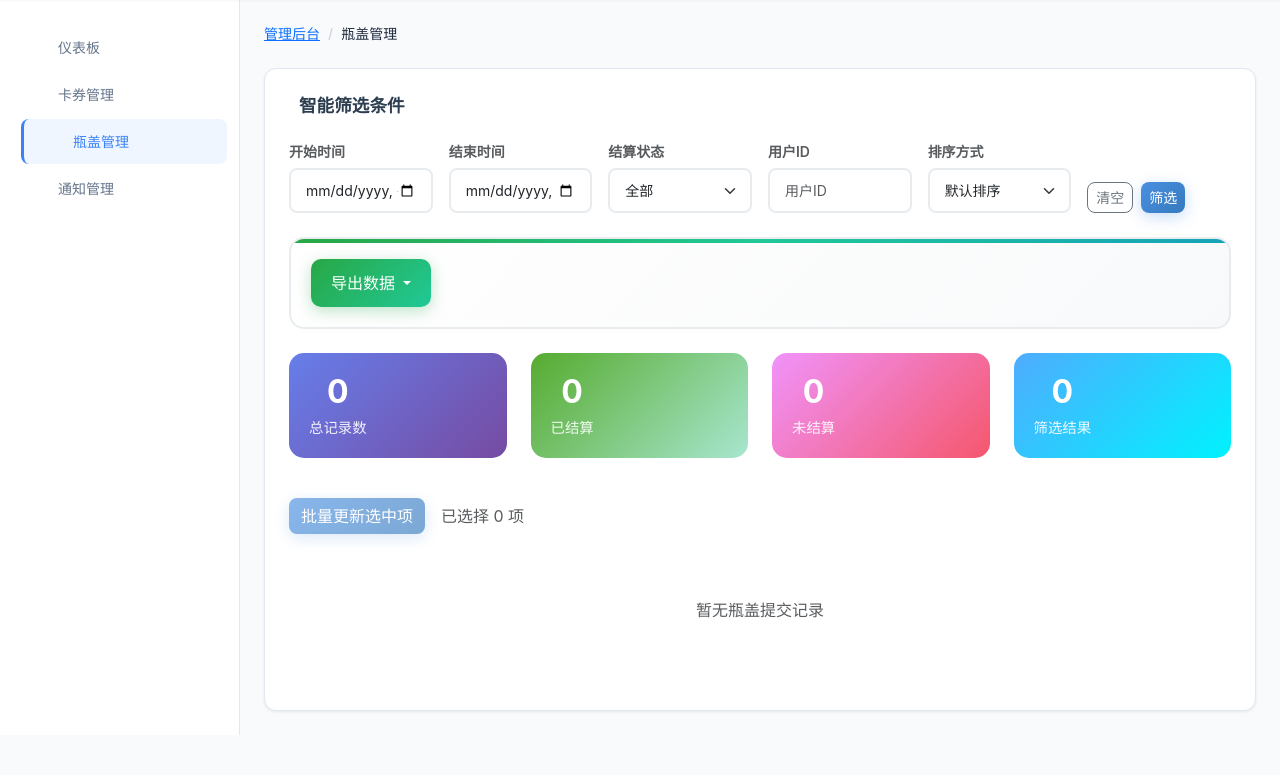
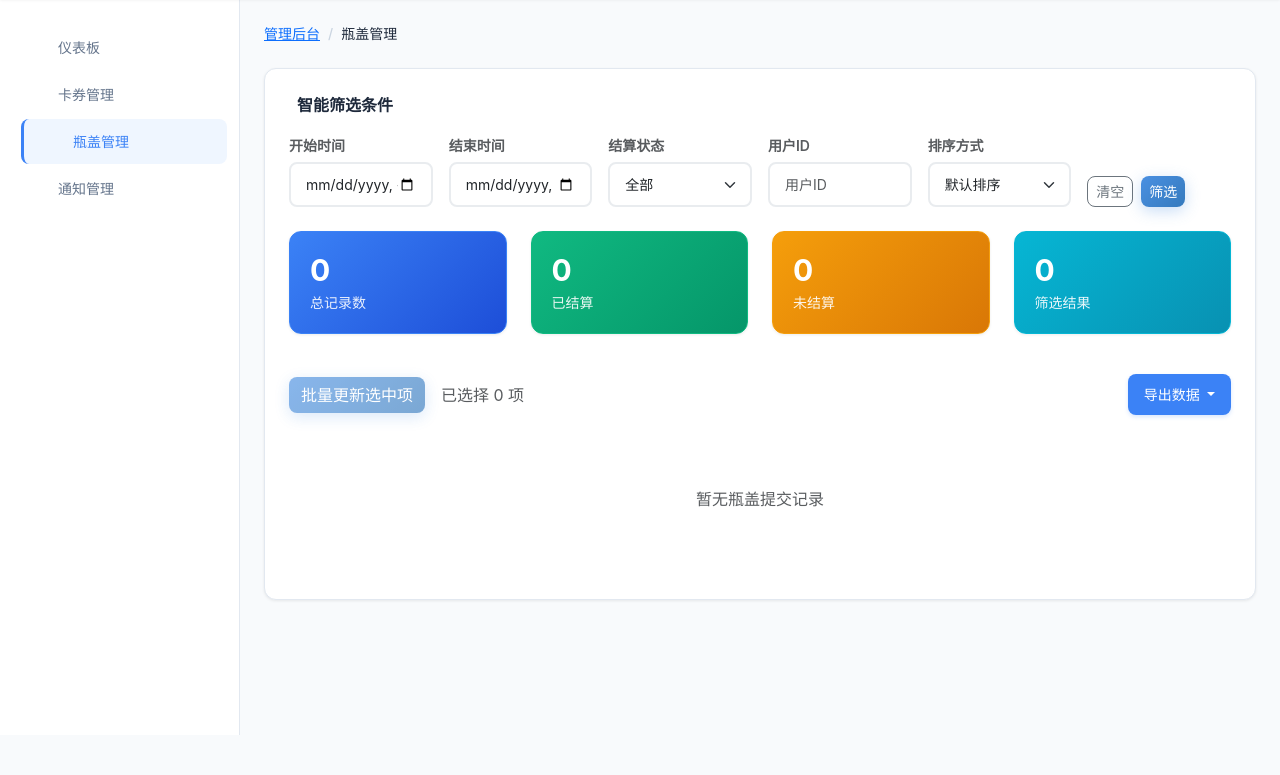
Before and after one commit to jhzhou002/card_recycle, a Django app: page /admin-bottle-caps/ in a window 1280 px wide. Shown: the part 65-840 px from the top of the page. Run offline with Django 4.2, Linux system fonts and the light colour scheme; the visitor is signed in with stand-in values (Sample User, id 1); data that the repository does not hold is empty; parts of the project's set-up code (start-up, migrations or seed data) failed here and were passed over; some libraries are stand-ins or nearby versions.

Commit message:
优化管理后台细节：更换图标和改进瓶盖管理页面
- 更换左上角管理后台图标从皇冠改为齿轮
- 为瓶盖管理导航添加饼干图标
- 重新设计瓶盖管理页面配色和布局
- 移动导出功能到顶部操作栏避免层级覆盖问题

🤖 Generated with [Claude Code](https://claude.ai/code)

Co-Authored-By: Claude <noreply@anthropic.com>

```diff
--- a/templates/recycling/admin_base.html
+++ b/templates/recycling/admin_base.html
@@ -248,7 +248,7 @@
             <i class="fas fa-bars"></i>
         </button>
         <a href="{% url 'admin_dashboard' %}" class="logo">
-            <i class="fas fa-crown"></i>
+            <i class="fas fa-cog"></i>
             管理后台
         </a>
         <div class="user-info">
@@ -299,7 +299,7 @@
         </div>
         <div class="nav-item">
             <a href="{% url 'admin_bottle_caps' %}" class="nav-link {% if request.resolver_match.url_name == 'admin_bottle_caps' %}active{% endif %}">
-                <i class="fas fa-bottle"></i>
+                <i class="fas fa-cookie-bite"></i>
                 瓶盖管理
             </a>
         </div>
--- a/templates/recycling/admin_bottle_caps.html
+++ b/templates/recycling/admin_bottle_caps.html
@@ -7,156 +7,153 @@
 
 {% block extra_css %}
 <style>
-
-/* 筛选区域优化 */
+/* 筛选区域优化 - 简约风格 */
 .filter-section {
-    background: linear-gradient(135deg, #f8f9ff, #e8f2ff);
-    border-radius: 15px;
-    padding: 25px;
-    margin-bottom: 25px;
-    border: 2px solid #e1ecf4;
-    transition: all 0.3s ease;
-    position: relative;
-    overflow: hidden;
-}
-
-.filter-section::before {
-    content: '';
-    position: absolute;
-    top: 0;
-    left: 0;
-    width: 100%;
-    height: 4px;
-    background: linear-gradient(90deg, #4a90e2, #357abd, #667eea);
+    background: #ffffff;
+    border-radius: 12px;
+    padding: 24px;
+    margin-bottom: 24px;
+    border: 1px solid #e2e8f0;
+    box-shadow: 0 1px 3px rgba(0, 0, 0, 0.08);
 }
 
 .filter-section.active {
-    border-color: #4a90e2;
-    background: linear-gradient(135deg, #f0f7ff, #e8f4ff);
-    box-shadow: 0 8px 25px rgba(74, 144, 226, 0.15);
-    transform: translateY(-2px);
+    border-color: #3b82f6;
+    box-shadow: 0 4px 12px rgba(59, 130, 246, 0.15);
 }
 
 .filter-title {
-    color: #2c3e50;
+    color: #1e293b;
     font-weight: 600;
-    margin-bottom: 20px;
-    font-size: 1.1rem;
+    margin-bottom: 16px;
+    font-size: 1rem;
     display: flex;
     align-items: center;
-    gap: 10px;
+    gap: 8px;
 }
 
-/* 导出区域优化 */
-.export-section {
-    background: linear-gradient(135deg, #ffffff, #f8f9fa);
-    border: 2px solid #e9ecef;
-    border-radius: 15px;
-    padding: 20px;
-    margin-bottom: 25px;
-    position: relative;
-    overflow: hidden;
+/* 顶部操作区域 */
+.top-actions {
+    display: flex;
+    justify-content: space-between;
+    align-items: center;
+    margin-bottom: 24px;
+    gap: 16px;
 }
 
-.export-section::before {
-    content: '';
-    position: absolute;
-    top: 0;
-    left: 0;
-    width: 100%;
-    height: 4px;
-    background: linear-gradient(90deg, #28a745, #20c997, #17a2b8);
+/* 导出按钮优化 */
+.export-dropdown {
+    position: relative;
+    z-index: 1050;
 }
 
-.export-section .dropdown-toggle {
-    background: linear-gradient(135deg, #28a745, #20c997);
+.export-dropdown .dropdown-toggle {
+    background: #3b82f6;
     border: none;
-    border-radius: 10px;
-    padding: 12px 20px;
+    border-radius: 8px;
+    padding: 10px 16px;
     font-weight: 500;
-    box-shadow: 0 4px 15px rgba(40, 167, 69, 0.3);
-    transition: all 0.3s ease;
+    color: white;
+    font-size: 0.875rem;
+    box-shadow: 0 2px 4px rgba(59, 130, 246, 0.2);
+    transition: all 0.2s ease;
 }
 
-.export-section .dropdown-toggle:hover {
-    transform: translateY(-2px);
-    box-shadow: 0 6px 20px rgba(40, 167, 69, 0.4);
+.export-dropdown .dropdown-toggle:hover {
+    background: #2563eb;
+    transform: translateY(-1px);
+    box-shadow: 0 4px 8px rgba(59, 130, 246, 0.3);
 }
 
-.dropdown-menu {
+.export-dropdown .dropdown-menu {
     border: none;
-    border-radius: 12px;
-    box-shadow: 0 10px 30px rgba(0, 0, 0, 0.15);
+    border-radius: 8px;
+    box-shadow: 0 8px 24px rgba(0, 0, 0, 0.12);
     padding: 8px;
+    min-width: 200px;
+    z-index: 1051;
 }
 
-.dropdown-item {
-    border-radius: 8px;
-    padding: 12px 16px;
+.export-dropdown .dropdown-item {
+    border-radius: 6px;
+    padding: 10px 12px;
     margin: 2px 0;
     transition: all 0.2s ease;
     display: flex;
     align-items: center;
+    font-size: 0.875rem;
+    color: #64748b;
 }
 
-.dropdown-item:hover {
-    background: linear-gradient(135deg, #f8f9fa, #e9ecef);
-    transform: translateX(5px);
+.export-dropdown .dropdown-item:hover {
+    background: #f1f5f9;
+    color: #3b82f6;
 }
 
-/* 统计卡片优化 */
+.export-dropdown .dropdown-item i {
+    width: 16px;
+    margin-right: 8px;
+}
+
+/* 统计卡片优化 - 简约设计 */
 .stats-card {
-    border-radius: 15px;
-    border: none;
+    border-radius: 12px;
+    border: 1px solid #e2e8f0;
     overflow: hidden;
-    transition: all 0.3s ease;
-    position: relative;
+    transition: all 0.2s ease;
+    background: #ffffff;
+    box-shadow: 0 1px 3px rgba(0, 0, 0, 0.08);
 }
 
 .stats-card:hover {
-    transform: translateY(-5px);
-    box-shadow: 0 15px 35px rgba(0, 0, 0, 0.1);
+    transform: translateY(-2px);
+    box-shadow: 0 4px 12px rgba(0, 0, 0, 0.1);
 }
 
 .stats-card.bg-primary {
-    background: linear-gradient(135deg, #667eea, #764ba2) !important;
+    background: linear-gradient(135deg, #3b82f6, #1d4ed8) !important;
+    border-color: #3b82f6;
 }
 
 .stats-card.bg-success {
-    background: linear-gradient(135deg, #56ab2f, #a8e6cf) !important;
+    background: linear-gradient(135deg, #10b981, #059669) !important;
+    border-color: #10b981;
 }
 
 .stats-card.bg-warning {
-    background: linear-gradient(135deg, #f093fb, #f5576c) !important;
+    background: linear-gradient(135deg, #f59e0b, #d97706) !important;
+    border-color: #f59e0b;
 }
 
 .stats-card.bg-info {
-    background: linear-gradient(135deg, #4facfe, #00f2fe) !important;
+    background: linear-gradient(135deg, #06b6d4, #0891b2) !important;
+    border-color: #06b6d4;
 }
 
 .stats-card .card-body {
     padding: 20px;
-    text-align: center;
 }
 
 .stats-card .card-body h5 {
-    font-size: 2rem;
+    font-size: 1.875rem;
     font-weight: 700;
-    margin-bottom: 5px;
+    margin-bottom: 4px;
 }
 
 .stats-card .card-body p {
-    font-size: 0.9rem;
+    font-size: 0.875rem;
     opacity: 0.9;
     font-weight: 500;
+    margin-bottom: 0;
 }
 
-/* 表格优化 */
+/* 表格优化 - 简约设计 */
 .table-container {
-    background: white;
-    border-radius: 15px;
+    background: #ffffff;
+    border-radius: 12px;
     overflow: hidden;
-    box-shadow: 0 5px 20px rgba(0, 0, 0, 0.08);
+    box-shadow: 0 1px 3px rgba(0, 0, 0, 0.08);
+    border: 1px solid #e2e8f0;
 }
 
 .table {
@@ -164,29 +161,32 @@
 }
 
 .table thead {
-    background: linear-gradient(135deg, #2c3e50, #3498db);
+    background: #f8fafc;
+    border-bottom: 1px solid #e2e8f0;
 }
 
 .table thead th {
-    color: white;
+    color: #1e293b;
     font-weight: 600;
-    padding: 15px;
+    padding: 16px;
     border: none;
+    font-size: 0.875rem;
 }
 
 .table tbody tr {
     transition: all 0.2s ease;
+    border-bottom: 1px solid #f1f5f9;
 }
 
 .table tbody tr:hover {
-    background-color: #f8f9ff;
-    transform: scale(1.01);
+    background-color: #f8fafc;
 }
 
 .table tbody td {
-    padding: 15px;
+    padding: 16px;
     vertical-align: middle;
-    border-color: #e9ecef;
+    border: none;
+    font-size: 0.875rem;
 }
 
 /* 按钮优化 */
@@ -461,37 +461,6 @@
                     </form>
                 </div>
 
-                <!-- 导出功能区域 -->
-                <div class="export-section mb-4">
-                    <div class="dropdown">
-                        <button class="btn btn-primary dropdown-toggle" type="button" id="exportDropdown" data-bs-toggle="dropdown" aria-expanded="false">
-                            <i class="fas fa-download"></i> 导出数据
-                        </button>
-                        <ul class="dropdown-menu" aria-labelledby="exportDropdown">
-                            <li>
-                                <a class="dropdown-item" href="{% url 'export_bottle_caps_pdf' %}{% if request.GET %}?{{ request.GET.urlencode }}{% endif %}" target="_blank">
-                                    <i class="fas fa-file-pdf text-danger me-2"></i>PDF格式
-                                </a>
-                            </li>
-                            <li>
-                                <a class="dropdown-item" href="{% url 'export_bottle_caps_web' %}{% if request.GET %}?{{ request.GET.urlencode }}{% endif %}" target="_blank">
-                                    <i class="fas fa-globe text-info me-2"></i>网页格式
-                                </a>
-                            </li>
-                            <li>
-                                <a class="dropdown-item" href="{% url 'export_bottle_caps_with_payment' %}{% if request.GET %}?{{ request.GET.urlencode }}{% endif %}" target="_blank">
-                                    <i class="fas fa-credit-card text-warning me-2"></i>含收款码
-                                </a>
-                            </li>
-                            <li><hr class="dropdown-divider"></li>
-                            <li>
-                                <a class="dropdown-item" href="{% url 'export_bottle_caps_images' %}{% if request.GET %}?{{ request.GET.urlencode }}{% endif %}" target="_blank" title="每张图片自动添加用户ID水印">
-                                    <i class="fas fa-images text-success me-2"></i>图片文件 (ZIP)
-                                </a>
-                            </li>
-                        </ul>
-                    </div>
-                </div>
                 <!-- 统计信息 -->
                 <div class="row mb-4">
                     <div class="col-lg-3 col-md-6 mb-3">
@@ -562,13 +531,43 @@
                 </div>
                 {% endif %}
 
-                <!-- 批量操作按钮 -->
-                <div class="mb-3">
+                <!-- 操作按钮区域 -->
+                <div class="top-actions mb-4">
                     <div class="d-flex align-items-center gap-3">
                         <button type="button" class="btn btn-primary" id="batchUpdateBtn" disabled>
                             <i class="fas fa-edit"></i> 批量更新选中项
                         </button>
                         <span class="text-muted" id="selectedCount">已选择 0 项</span>
+                    </div>
+
+                    <!-- 导出功能 -->
+                    <div class="export-dropdown dropdown">
+                        <button class="btn dropdown-toggle" type="button" id="exportDropdown" data-bs-toggle="dropdown" aria-expanded="false">
+                            <i class="fas fa-download"></i> 导出数据
+                        </button>
+                        <ul class="dropdown-menu dropdown-menu-end" aria-labelledby="exportDropdown">
+                            <li>
+                                <a class="dropdown-item" href="{% url 'export_bottle_caps_pdf' %}{% if request.GET %}?{{ request.GET.urlencode }}{% endif %}" target="_blank">
+                                    <i class="fas fa-file-pdf text-danger"></i>PDF格式
+                                </a>
+                            </li>
+                            <li>
+                                <a class="dropdown-item" href="{% url 'export_bottle_caps_web' %}{% if request.GET %}?{{ request.GET.urlencode }}{% endif %}" target="_blank">
+                                    <i class="fas fa-globe text-info"></i>网页格式
+                                </a>
+                            </li>
+                            <li>
+                                <a class="dropdown-item" href="{% url 'export_bottle_caps_with_payment' %}{% if request.GET %}?{{ request.GET.urlencode }}{% endif %}" target="_blank">
+                                    <i class="fas fa-credit-card text-warning"></i>含收款码
+                                </a>
+                            </li>
+                            <li><hr class="dropdown-divider"></li>
+                            <li>
+                                <a class="dropdown-item" href="{% url 'export_bottle_caps_images' %}{% if request.GET %}?{{ request.GET.urlencode }}{% endif %}" target="_blank" title="每张图片自动添加用户ID水印">
+                                    <i class="fas fa-images text-success"></i>图片文件 (ZIP)
+                                </a>
+                            </li>
+                        </ul>
                     </div>
                 </div>
 
```
